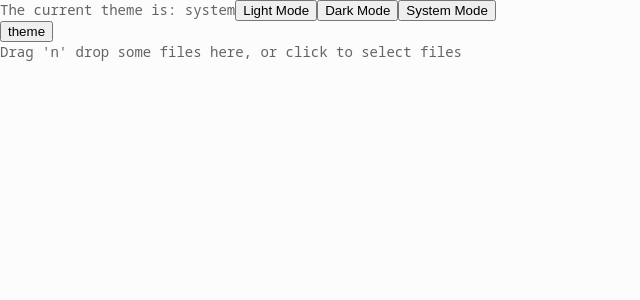
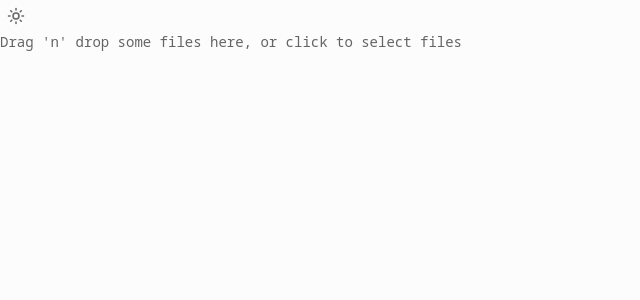
Before and after one commit to majidsajadi/sifu, a Next.js app: page /upload in a window 1280 px wide. Shown: the top 300 px of the page, without its empty margins (0-640 px from the left). Built offline with nearby package versions, Linux system fonts and the light colour scheme.

Commit message:
feat: add button

```diff
--- a/components/header.tsx
+++ b/components/header.tsx
@@ -1,4 +1,6 @@
 "use client";
+
+import { Moon, Sun } from "lucide-react";
 import { useTheme } from "next-themes";
 import {
   DropdownMenu,
@@ -8,14 +10,13 @@ import {
   DropdownMenuRadioItem,
   DropdownMenuSeparator,
   DropdownMenuTrigger,
-} from "@/ui/dropdown-menu"
+} from "@/ui/dropdown-menu";
 import { useIsMounted } from "@/hooks/use-is-mounted";
-import { useState } from "react";
+import { Button } from "@/ui/button";
 
 export function Header() {
-  const { theme, setTheme } = useTheme();
+  const { theme, resolvedTheme, setTheme } = useTheme();
   const isMounted = useIsMounted();
-  const [position, setPosition] = useState("bottom")
 
   if (!isMounted) {
     return null;
@@ -23,28 +24,29 @@ export function Header() {
 
   return (
     <header>
-      <div>
+      {/* <div>
         The current theme is: {theme}
         <button onClick={() => setTheme("light")}>Light Mode</button>
         <button onClick={() => setTheme("dark")}>Dark Mode</button>
         <button onClick={() => setTheme("system")}>System Mode</button>
-      </div>
+      </div> */}
 
       <DropdownMenu>
         <DropdownMenuTrigger asChild>
-       <button>theme</button>
+          <Button variant="ghost" size="icon">
+            {resolvedTheme === "dark" ? <Moon size={18} /> : <Sun size={18} />}
+          </Button>
         </DropdownMenuTrigger>
-      <DropdownMenuContent className="w-56">
-        <DropdownMenuLabel>Panel Position</DropdownMenuLabel>
+        <DropdownMenuContent>
+          <DropdownMenuLabel>Theme</DropdownMenuLabel>
           <DropdownMenuSeparator />
-        <DropdownMenuRadioGroup value={position} onValueChange={setPosition}>
-          <DropdownMenuRadioItem value="top">Top</DropdownMenuRadioItem>
-          <DropdownMenuRadioItem value="bottom">Bottom</DropdownMenuRadioItem>
-          <DropdownMenuRadioItem value="right">Right</DropdownMenuRadioItem>
+          <DropdownMenuRadioGroup value={theme} onValueChange={setTheme}>
+            <DropdownMenuRadioItem value="dark">Dark</DropdownMenuRadioItem>
+            <DropdownMenuRadioItem value="light">Light</DropdownMenuRadioItem>
+            <DropdownMenuRadioItem value="system">System</DropdownMenuRadioItem>
           </DropdownMenuRadioGroup>
         </DropdownMenuContent>
       </DropdownMenu>
-
     </header>
   );
 }
--- a/package.json
+++ b/package.json
@@ -11,6 +11,8 @@
   "dependencies": {
     "@ark-ui/react": "^2.2.3",
     "@radix-ui/react-dropdown-menu": "^2.0.6",
+    "@radix-ui/react-slot": "^1.0.2",
+    "class-variance-authority": "^0.7.0",
     "lucide-react": "^0.378.0",
     "next": "14.2.3",
     "next-themes": "^0.3.0",
--- a/styles/palette.css
+++ b/styles/palette.css
@@ -12,18 +12,18 @@
   --gray-11: #646464;
   --gray-12: #202020;
 
-  --jade-1: #fbfefd;
-  --jade-2: #f4fbf7;
-  --jade-3: #e6f7ed;
-  --jade-4: #d6f1e3;
-  --jade-5: #c3e9d7;
-  --jade-6: #acdec8;
-  --jade-7: #8bceb6;
-  --jade-8: #56ba9f;
-  --jade-9: #29a383;
-  --jade-10: #26997b;
-  --jade-11: #208368;
-  --jade-12: #1d3b31;
+  --cyan-1: #fafdfe;
+  --cyan-2: #f2fafb;
+  --cyan-3: #def7f9;
+  --cyan-4: #caf1f6;
+  --cyan-5: #b5e9f0;
+  --cyan-6: #9ddde7;
+  --cyan-7: #7dcedc;
+  --cyan-8: #3db9cf;
+  --cyan-9: #00a2c7;
+  --cyan-10: #0797b9;
+  --cyan-11: #107d98;
+  --cyan-12: #0d3c48;
 }
 
 [data-theme="dark"] {
@@ -40,16 +40,16 @@
   --gray-11: #b4b4b4;
   --gray-12: #eeeeee;
 
-  --jade-1: #0d1512;
-  --jade-2: #121c18;
-  --jade-3: #0f2e22;
-  --jade-4: #0b3b2c;
-  --jade-5: #114837;
-  --jade-6: #1b5745;
-  --jade-7: #246854;
-  --jade-8: #2a7e68;
-  --jade-9: #29a383;
-  --jade-10: #27b08b;
-  --jade-11: #1fd8a4;
-  --jade-12: #adf0d4;
+  --cyan-1: #0b161a;
+  --cyan-2: #101b20;
+  --cyan-3: #082c36;
+  --cyan-4: #003848;
+  --cyan-5: #004558;
+  --cyan-6: #045468;
+  --cyan-7: #12677e;
+  --cyan-8: #11809c;
+  --cyan-9: #00a2c7;
+  --cyan-10: #23afd0;
+  --cyan-11: #4ccce6;
+  --cyan-12: #b6ecf7;
 }
--- a/styles/theme.css
+++ b/styles/theme.css
@@ -14,18 +14,18 @@
   --neutral-text: var(--gray-11);
   --neutral-text-contrast: var(--gray-12);
 
-  --accent-base: var(--jade-1);
-  --accent-bg-subtle: var(--jade-2);
-  --accent-bg: var(--jade-3);
-  --accent-bg-hover: var(--jade-4);
-  --accent-bg-active: var(--jade-5);
-  --accent-line: var(--jade-6);
-  --accent-border: var(--jade-7);
-  --accent-border-hover: var(--jade-8);
-  --accent-solid: var(--jade-9);
-  --accent-solid-hover: var(--jade-10);
-  --accent-text: var(--jade-11);
-  --accent-text-contrast: var(--jade-12);
+  --accent-base: var(--cyan-1);
+  --accent-bg-subtle: var(--cyan-2);
+  --accent-bg: var(--cyan-3);
+  --accent-bg-hover: var(--cyan-4);
+  --accent-bg-active: var(--cyan-5);
+  --accent-line: var(--cyan-6);
+  --accent-border: var(--cyan-7);
+  --accent-border-hover: var(--cyan-8);
+  --accent-solid: var(--cyan-9);
+  --accent-solid-hover: var(--cyan-10);
+  --accent-text: var(--cyan-11);
+  --accent-text-contrast: var(--cyan-12);
 }
 
 :root {
@@ -44,10 +44,24 @@
   --popover-border-radius: var(--border-radius);
   --popover-color-background: var(--neutral-bg-subtle);
   --popover-color-foreground: var(--neutral-text);
-  --popover-item-font-size: var(--font-size-sm);
+  --popover-font-size: var(--font-size-sm);
   --popover-item-hover-background-color: var(--neutral-bg-hover);
   --popover-item-hover-foreground-color: var(--neutral-text-contrast);
   --popover-separator-line-color: var(--neutral-border);
-  --popover-label-font-size: var(--font-size-sm);
   --popover-label-font-weight: var(--font-weight-medium);
+
+  /* Button tokens */
+  --button-border-radius: var(--border-radius);
+  --button-font-size: var(--font-size-sm);
+  --button-font-weight: var(--font-weight-medium);
+  --button-color-outline: var(--accent-solid);
+
+  --button-color-background-primary: var(--accent-solid);
+  --button-color-foreground-primary: var(--neutral-text-contrast);
+  --button-color-background-primary-hover: var(--accent-solid-hover);
+
+  --button-color-background-secondary: var(--neutral-bg);
+  --button-color-foreground-secondary: var(--neutral-text);
+  --button-color-foreground-secondary-hover: var(--neutral-text-contrast);
+  --button-color-background-secondary-hover: var(--neutral-bg-hover);
 }
--- /dev/null
+++ b/ui/button.module.css
@@ -0,0 +1,59 @@
+.base {
+  all: unset;
+  box-sizing: border-box;
+  display: inline-flex;
+  align-items: center;
+  justify-content: center;
+  white-space: nowrap;
+  border-radius: var(--button-border-radius);
+  font-size: var(--button-font-size);
+  font-weight: var(--button-font-weight);
+}
+
+.base:focus-visible {
+  outline-color: var(--button-color-outline);
+  outline-width: 2px;
+}
+
+.base:disabled {
+  pointer-events: none;
+  opacity: 50%;
+}
+
+.default-size {
+  height: 2rem;
+  padding: 0.5rem 1rem;
+}
+
+.icon-size {
+  height: 2rem;
+  width: 2rem;
+}
+
+.primary {
+  background-color: var(--button-color-background-primary);
+  color: var(--button-color-foreground-primary);
+}
+
+.primary:hover {
+  background-color: var(--button-color-background-primary-hover);
+}
+
+.secondary {
+  background-color: var(--button-color-background-secondary);
+  color: var(--button-color-foreground-secondary);
+}
+
+.secondary:hover {
+  background-color: var(--button-color-background-secondary-hover);
+  color: var(--button-color-foreground-secondary-hover);
+}
+
+.ghost:hover {
+  background-color: var(--button-color-background-secondary-hover);
+  color: var(--button-color-foreground-secondary-hover);
+}
+
+/* default: "",
+secondary:
+ghost: "hover:bg-accent hover:text-accent-foreground", */
--- /dev/null
+++ b/ui/button.tsx
@@ -0,0 +1,44 @@
+import * as React from "react";
+import { Slot } from "@radix-ui/react-slot";
+import { cva, type VariantProps } from "class-variance-authority";
+import styles from "./button.module.css";
+
+const buttonVariants = cva(styles.base, {
+  variants: {
+    variant: {
+      primary: styles.primary,
+      secondary: styles.secondary,
+      ghost: styles.ghost
+    },
+    size: {
+      default: styles['default-size'],
+      icon: styles['icon-size']
+    },
+  },
+  defaultVariants: {
+    variant: "primary",
+    size: "default",
+  },
+});
+
+export interface ButtonProps
+  extends React.ButtonHTMLAttributes<HTMLButtonElement>,
+    VariantProps<typeof buttonVariants> {
+  asChild?: boolean;
+}
+
+const Button = React.forwardRef<HTMLButtonElement, ButtonProps>(
+  ({ className, variant, size, asChild = false, ...props }, ref) => {
+    const Comp = asChild ? Slot : "button";
+    return (
+      <Comp
+        className={buttonVariants({ variant, size, className })}
+        ref={ref}
+        {...props}
+      />
+    );
+  }
+);
+Button.displayName = "Button";
+
+export { Button, buttonVariants };
--- a/ui/dropdown-menu.module.css
+++ b/ui/dropdown-menu.module.css
@@ -8,6 +8,7 @@
 
   background-color: var(--popover-color-background);
   color: var(--popover-color-foreground);
+  font-size: var(--popover-font-size);
 }
 
 .radio-item {
@@ -19,7 +20,6 @@
   border-radius: var(--popover-border-radius);
   padding: 0.5rem;
   padding-left: 1.5rem;
-  font-size: var(--popover-item-font-size);
   outline: none;
 }
 
@@ -35,7 +35,6 @@
 
 .label {
   padding: 0.5rem;
-  font-size: var(--popover-label-font-size);
   font-weight: var(--popover-label-font-weight);
 }
 
```
Also changed, not shown: 1 other file (tests, documents, lock files or other folders). Lines whose indentation alone changed are shown as unchanged.
